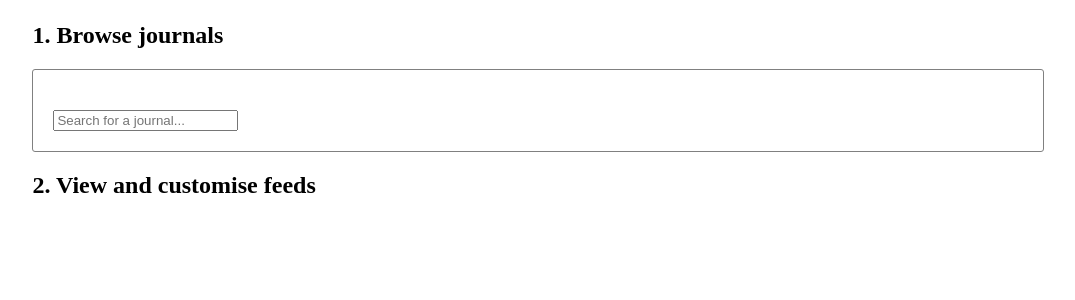
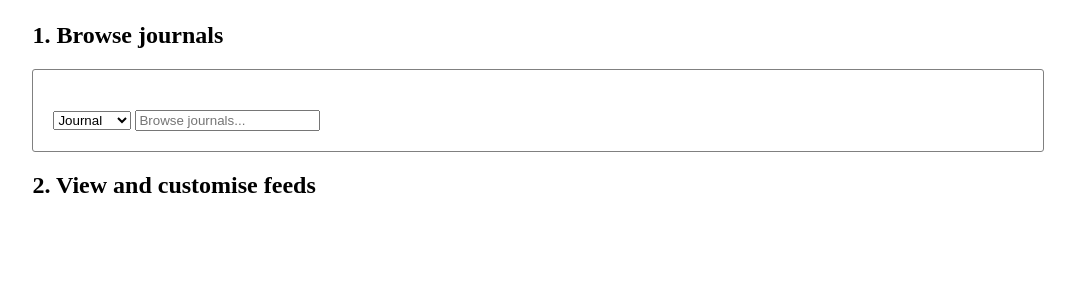
Before and after one commit to sneakers-the-rat/paper-feeds, a FastAPI app: page / in a window 1280 px wide. Shown: the part 172-472 px from the top of the page, without its empty margins (102-1177 px from the left). Run offline with FastAPI, Linux system fonts and the light colour scheme.

Commit message:
First stab at new search button

```diff
--- a/src/templates/includes/section-search.html
+++ b/src/templates/includes/section-search.html
@@ -1,20 +1,9 @@
 <div class="feed-container">
     <div class="feed-search">
-        <input
-            class="form-control feed-search-input"
-            type="search"
-            name="search"
-            placeholder="Search for a journal..."
-            hx-post="/search"
-            hx-trigger="input changed delay:500ms, search"
-            hx-indicator=".search-indicator"
-            hx-target="#search-results"
-        >
-        <span class="htmx-indicator search-indicator">
-            <img src="/static/img/rings.svg"/>
-        </span>
+        {% include "partials/search-button.html" %}
     </div>
 
+    <!-- Table -->
     <div class="feed-list" id="search-results">
     </div>
 </div>
--- /dev/null
+++ b/src/templates/partials/search-button.html
@@ -0,0 +1,23 @@
+<form
+  id="search-form"
+  hx-post="/search"
+  hx-indicator=".search-indicator"
+  hx-target="#search-results"
+>
+    <select name="search-type">
+        <option value="journal">Journal</option>
+        <option value="orcid">ORCID</option>
+        <option value="keyword">Keyword</option>
+        <option value="publisher">Publisher</option>
+    </select>
+    <input
+        type="search"
+        name="search"
+        placeholder="Browse journals..."
+        hx-target="#search-form"
+        hx-trigger="input changed delay:500ms, search"
+    >
+    <span class="htmx-indicator search-indicator">
+        <img src="/static/img/rings.svg"/>
+    </span>
+</form>
```
